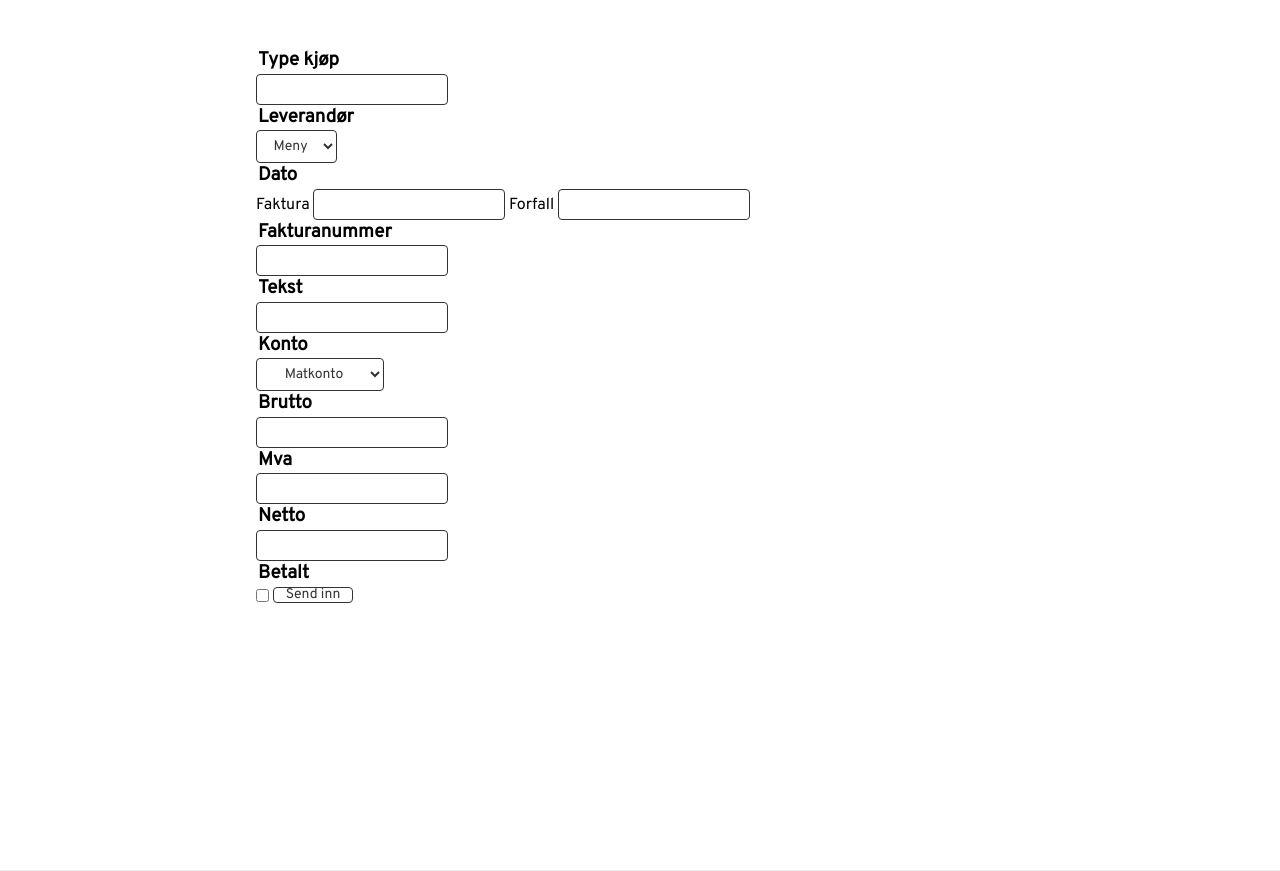
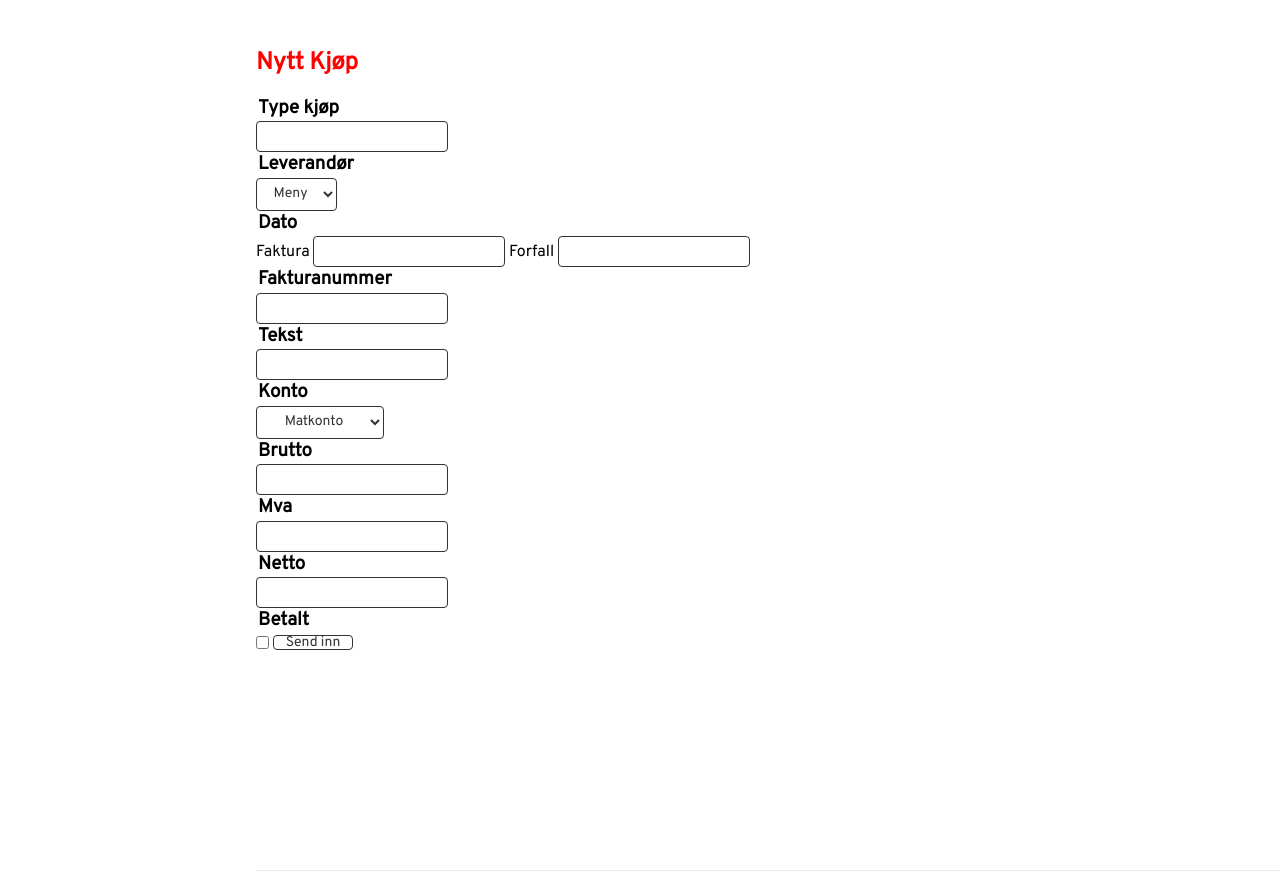
Before and after one commit to fredrikwaaler/OCR---SysDev2019, a Flask app: template Flask/templates/kjoop.html in a window 1280 px wide; the page is wider, and only the part inside the window is pictured. Shown: the top 871 px of that part. Run offline with Flask 2, Linux system fonts and the light colour scheme; the template is opened without the code that fills it: values that come from a table or form of the project are taken from there, others are empty.

Commit message:
Reformatting and added h2s

```diff
--- a/Flask/templates/historikk.html
+++ b/Flask/templates/historikk.html
@@ -1,5 +1,6 @@
 {% extends 'layout_post.html' %}
 {% block container %}
+<h2>Historikk</h2>
 <!--Salg, kjøp and Alle are check buttons-->
 <h3>Salg</h3>
 <h3>Kjøp</h3>
--- a/Flask/templates/kjoop.html
+++ b/Flask/templates/kjoop.html
@@ -1,5 +1,7 @@
 {% extends 'layout_post.html' %}
 {% block container %}
+<h2>Nytt Kjøp</h2>
+<div class="form_section">
     <form method="POST" action="{{ url_for('kjoop') }}">
         <h3>Type kjøp</h3>
         {{ form.csrf_token }}
@@ -33,4 +35,5 @@
         {{ form.betalt }}
         <input type="submit" Value="Send inn">
     </form>
+</div>
 {% endblock container %}
--- a/Flask/templates/layout_post.html
+++ b/Flask/templates/layout_post.html
@@ -19,10 +19,10 @@
         <div class = container>
             {% block container %}
             {% endblock %}
+            <footer>
+                <a href="#">Problemer?</a>
+                <p>Copyright Group 8</p>
+            </footer>
         </div>
-        <footer>
-            <a href="#">Problemer?</a>
-            <p>Copyright Group 8</p>
-        </footer>
     </body>
 </html>
--- a/Flask/templates/salg.html
+++ b/Flask/templates/salg.html
@@ -1,5 +1,6 @@
 {% extends 'layout_post.html' %}
 {% block container %}
+<h2>Nytt Salg</h2>
 <form method="POST" action="{{ url_for('salg') }}">
     <h3>Type</h3>
     {{ form.type_salg }}
```
Also changed, not shown: Flask/templates/layout_pre.html (line endings or trailing spaces). Lines whose indentation alone changed are shown as unchanged.
